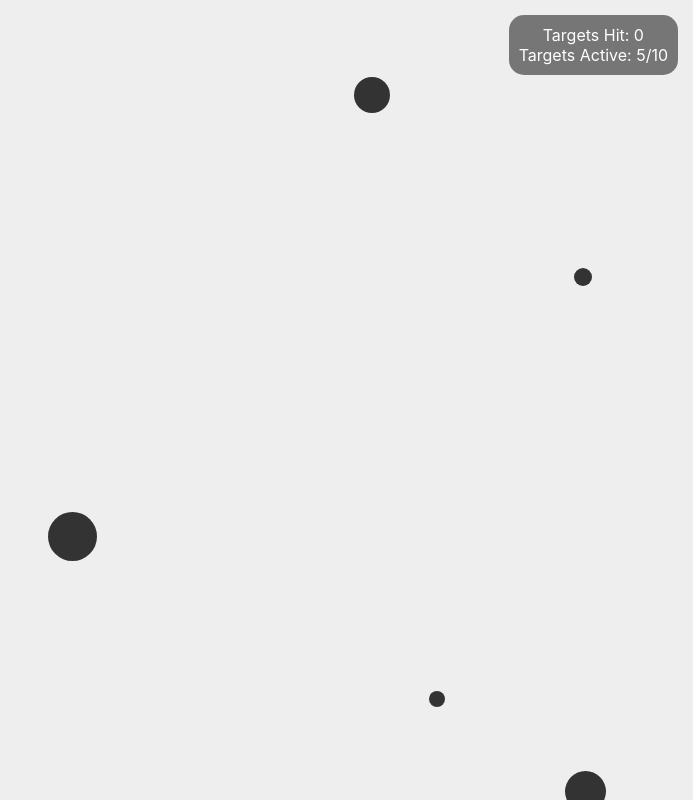
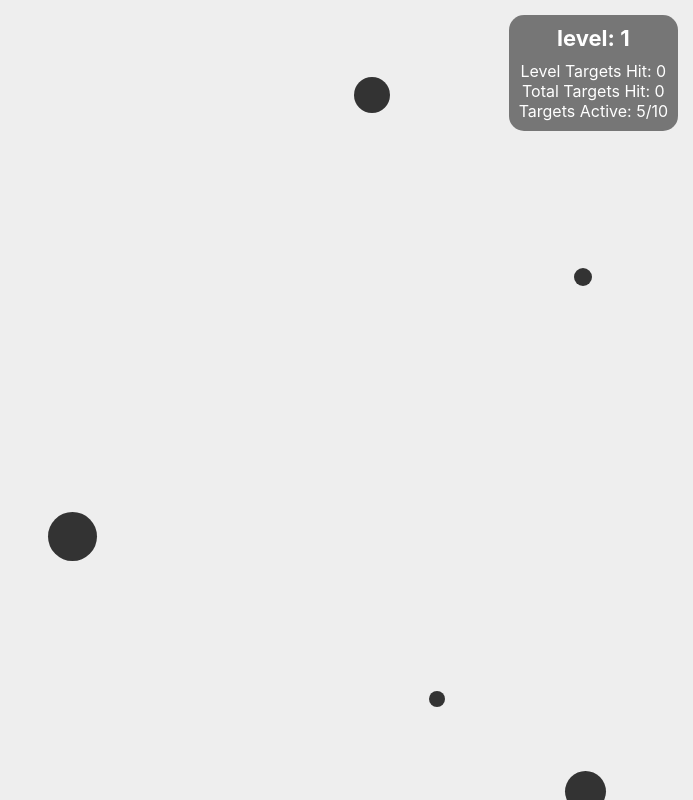
Before and after one commit to HaydenBruin/AimTraining, a React (Create React App) app: page / in a window 1280 px wide. Shown: the whole page, without its empty margins (587-1280 px from the left). Built offline with nearby package versions, Linux system fonts and the light colour scheme.

Commit message:
Updating readme, setting levels & increased speed (wip)

```diff
--- a/src/App.js
+++ b/src/App.js
@@ -11,18 +11,36 @@ class App extends Component {
         const maxHeight = window.innerHeight || document.documentElement.clientHeight || document.body.clientHeight;
 
         this.state = {
+
             targets: [],
-            targetsHit: 0,
+            targetsHitLevel: 0,
+            targetsHitTotal: 0,
             maxWidth: maxWidth,
             maxHeight: maxHeight,
+            roundLevel: 1,
             roundTimer: null
         }
+
+        this.levels = [
+            0, //offset index to 1
+            1000,
+            800,
+            600,
+            400,
+            200
+        ]
     }
 
     componentDidMount = () => {
+        this.setupRound();
+    }
+
+    setupRound = () => {
+        if(this.state.roundTimer) { clearInterval(this.state.roundTimer); }
+
         const timer = setInterval(() => {
             this.createTarget();
-        }, 1000);
+        }, this.levels[this.state.roundLevel]);
 
         this.setState({
             roundTimer: timer
@@ -35,8 +53,18 @@ class App extends Component {
 
         this.setState({
             targets: newTargets,
-            targetsHit: this.state.targetsHit + 1
+            targetsHitLevel: this.state.targetsHitLevel + 1,
+            targetsHitTotal: this.state.targetsHitTotal + 1
         })
+
+        if(this.state.targetsHitLevel === 10)
+        {
+            this.setState({
+                roundLevel: this.state.roundLevel + 1,
+                targetsHitLevel: 0
+            })
+        }
+
     }
 
     createTarget = () => {
@@ -58,6 +86,7 @@ class App extends Component {
             return (
                 <div className="app">
                     <h1>Sorry, You lose</h1>
+                    <h3>You did score {this.state.targetsHitTotal} though!</h3>
                 </div>
             )
         }
@@ -66,7 +95,9 @@ class App extends Component {
             return (
                 <div className="app">
                     <div className="scoreboard">
-                        <div className="score">Targets Hit: {this.state.targetsHit}</div>
+                        <div className="level">level: {this.state.roundLevel}</div>
+                        <div className="score">Level Targets Hit: {this.state.targetsHitLevel}</div>
+                        <div className="score">Total Targets Hit: {this.state.targetsHitTotal}</div>
                         <div className="score">Targets Active: {this.state.targets.length}/10</div>
                     </div>
                     <Targets hitTarget={this.hitTarget} targets={this.state.targets} />
--- a/src/App.scss
+++ b/src/App.scss
@@ -11,6 +11,11 @@
         background: #333;
         border-radius: 360px;
         position: absolute;
+        cursor: pointer;
+
+        &:hover {
+            background: #DD353F;
+        }
     }
 
     .scoreboard {
@@ -22,6 +27,12 @@
         padding: 10px;
         border-radius: 15px;
         color: #FFF;
+
+        .level {
+            margin-bottom: 10px;
+            font-weight: bold;
+            font-size: 22px;
+        }
     }
 }
 
```
Also changed, not shown: 1 other file (tests, documents, lock files or other folders).
